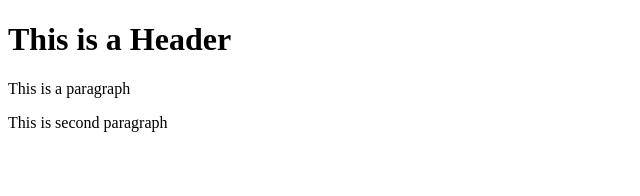
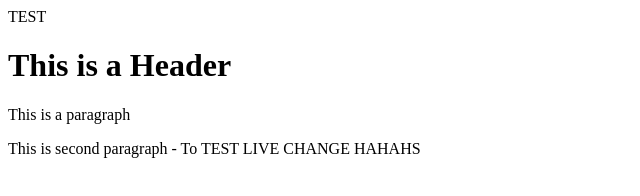
Before and after one commit to muqtadir81/GIT-TEST, a website: page index.html in a window 1280 px wide. Shown: the whole page, without its empty margins (0-640 px from the left). Drawn offline with Linux system fonts and the light colour scheme.

Commit message:
Fourth Commit

```diff
--- a/index.html
+++ b/index.html
@@ -1,9 +1,9 @@
 <!DOCTYPE html>
 <html>
-    <head></head>
+    <head>TEST</head>
     <body>
         <h1>This is a Header</h1>
         <p>This is a paragraph</p>
-        <p>This is second paragraph</p>
+        <p>This is second paragraph - To TEST LIVE CHANGE HAHAHS </p>
     </body>
 </html>
```
Also changed, not shown: package.json (added, +24 -0 lines), 2 other files.
